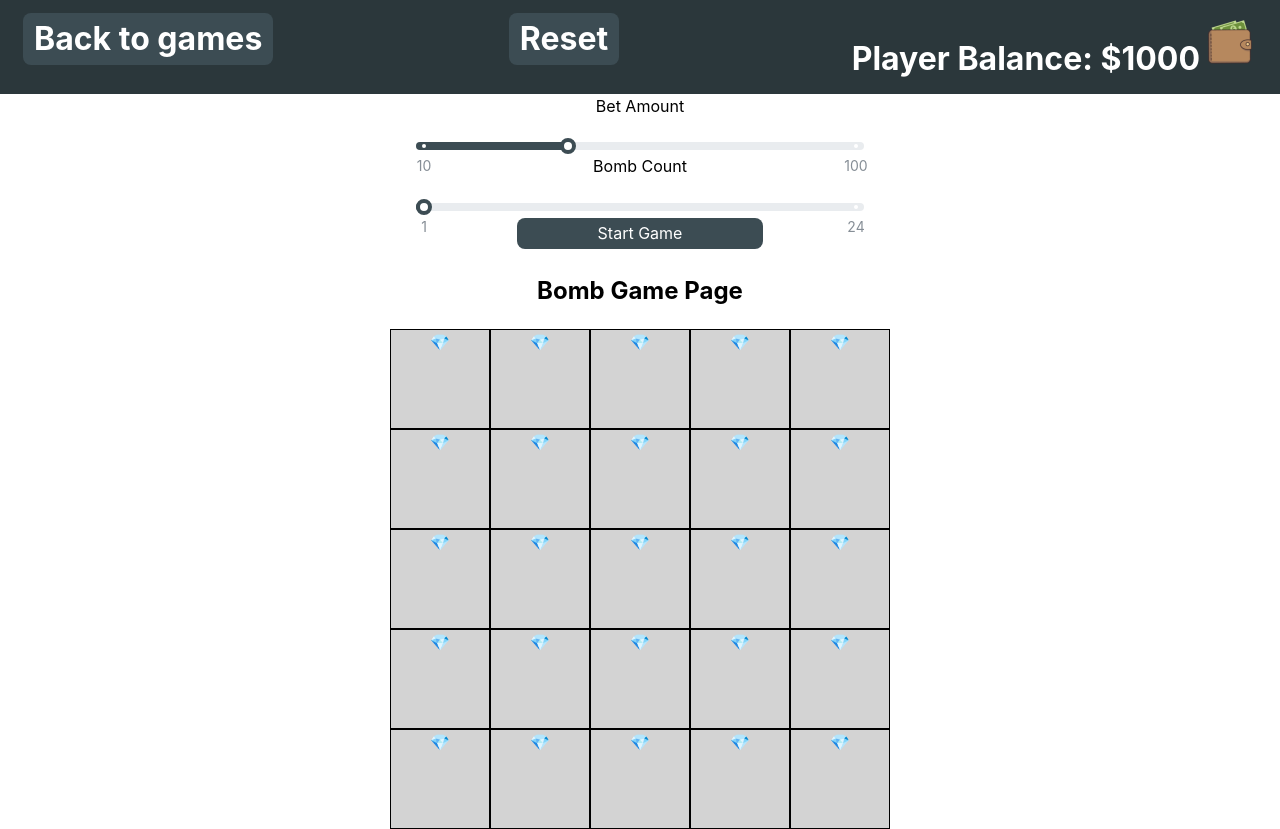
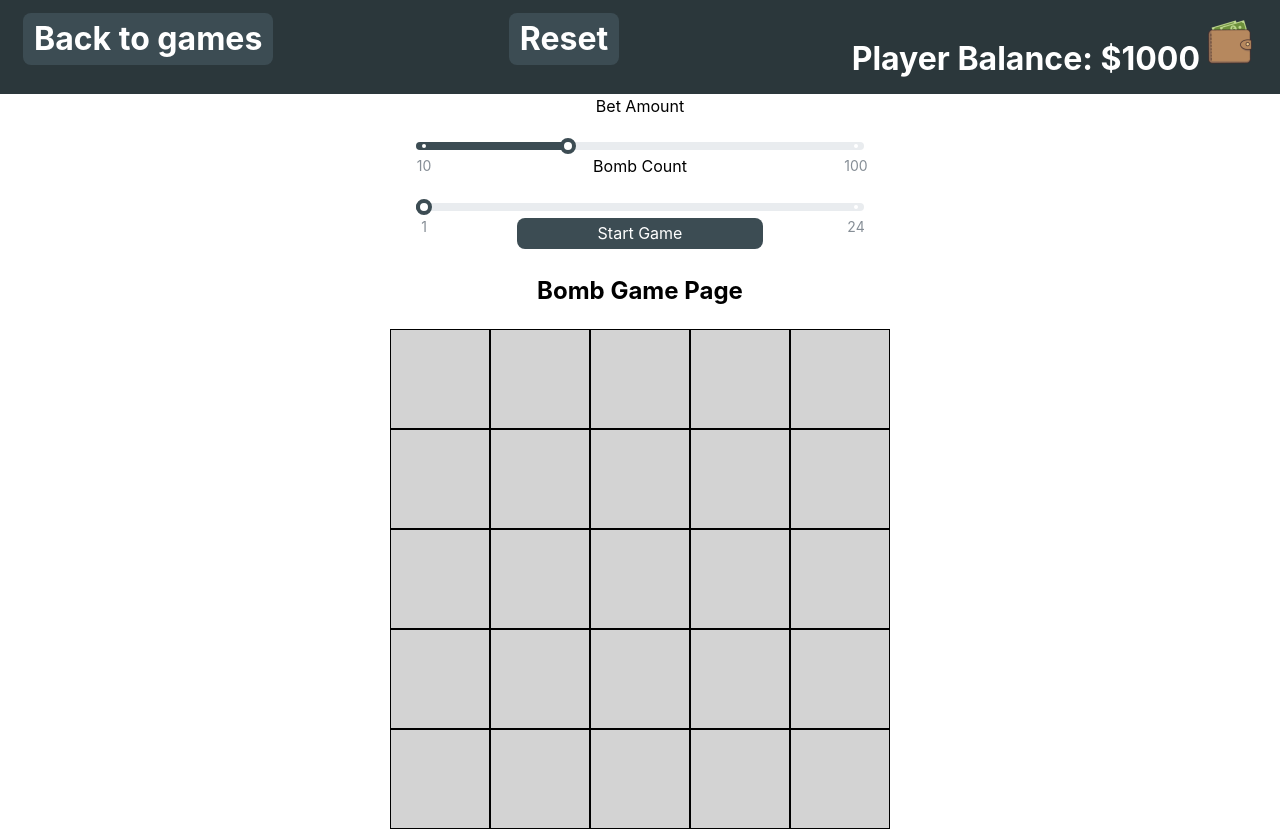
Before and after one commit to ThomasClifton/CasinoSim, a React (Vite) app: page /bomb in a window 1280 px wide. Built offline with nearby package versions, Linux system fonts and the light colour scheme.

Commit message:
clicking cells works properly, if you click a bomb, set all cells to revealed so u have to play again

```diff
--- a/src/containers/BombGameContainer.tsx
+++ b/src/containers/BombGameContainer.tsx
@@ -14,9 +14,11 @@ const Bomb = () => {
     // array of 25 bools set to false, represents the 25 tiles and if its a mine or not
     const [board, setBoard] = useState<boolean[]>(Array(25).fill(false));
 
+    // array of 25 bools same as above but to see if they have been clicked or not
+    const [clicked, setClicked] = useState<boolean[]>(Array(25).fill(false));
 
     const generateBombs = (bombCount: number): boolean[] => {
-        const newBoard = [...board];
+        const newBoard: boolean[] = Array(25).fill(false);
         const bombIndexes: number[] = [];
         while (bombIndexes.length < bombCount) {
             const randomNum = Math.floor(Math.random() * 25);
@@ -32,10 +34,22 @@ const Bomb = () => {
     const handleStartGame = () => {
         const newBoard = generateBombs(bombCount);
         setBoard(newBoard);
+        setClicked(Array(25).fill(false));
     };
 
     const handleCellClick = (index: number) => {
+        if (clicked[index])
+            {
+                return;
+            }
+        setClicked(prevClicked => {
+            const newClickedCells = [...prevClicked];
+            newClickedCells[index] = true; // Mark cell as clicked
+            return newClickedCells;
+        })
+
         if (board[index]) {
+            setClicked(Array(25).fill(true));
             console.log("You clicked on a bomb!");
         } else {
             console.log("You clicked on a gem!");
@@ -80,8 +94,8 @@ const Bomb = () => {
                 <h2>Bomb Game Page</h2>
                 <SimpleGrid cols={5} spacing={0} verticalSpacing={0}>
                     {board.map((cell, index) => (
-                        <div key={index} className="cell" onClick={() => handleCellClick(index)}>
-                            {cell ? "💣" : "💎"}
+                        <div key={index} className="cell" onClick={() => handleCellClick(index)} style={{ pointerEvents: clicked[index] ? 'none' : 'auto' }}>
+                            {clicked[index] && (cell ? "💣" : "💎")}
                         </div>
                     ))}
                 </SimpleGrid>
--- a/src/styles/_bomb.css
+++ b/src/styles/_bomb.css
@@ -10,8 +10,9 @@
     background-color: lightgray;
     border: 1px solid black;
     cursor: pointer;
+    font-size: 50px;
 }
 
-.cell.clicked.bomb {
+.cell.clicked {
     background-color: red;
 }
```
